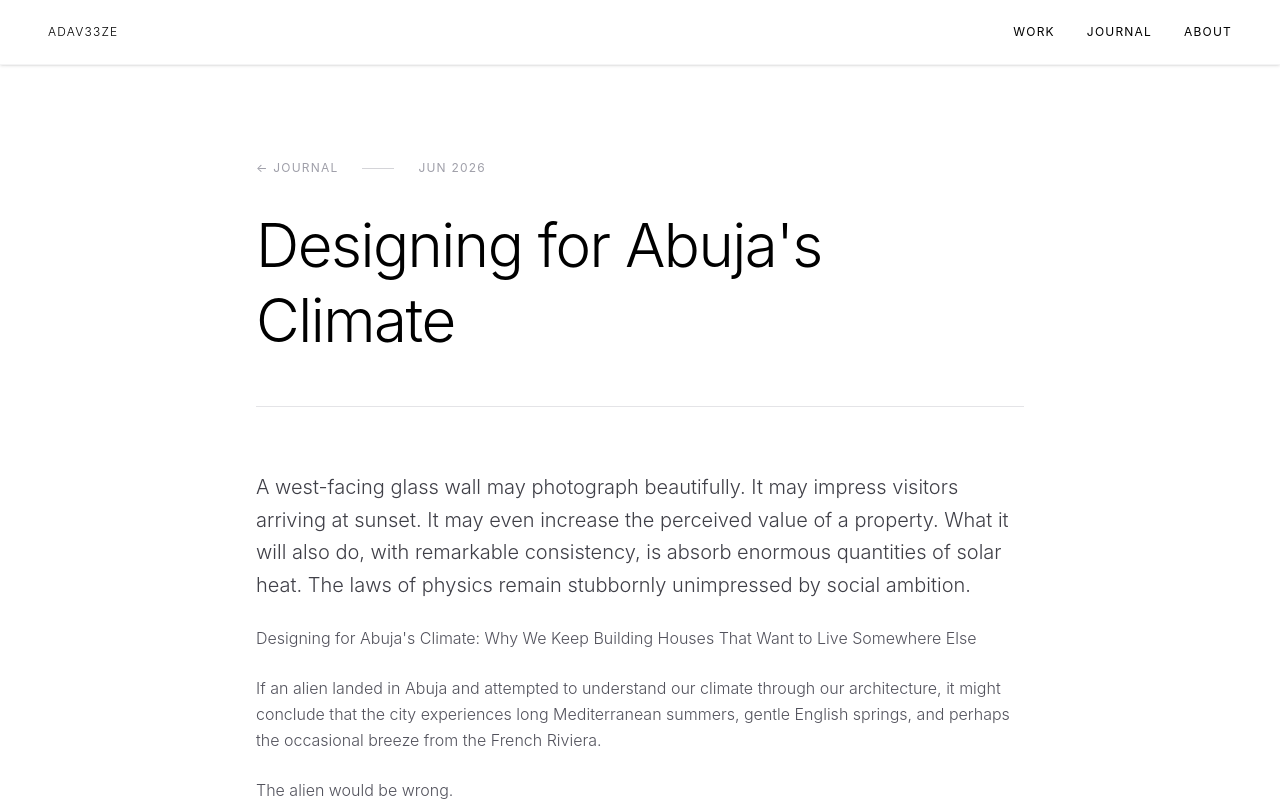
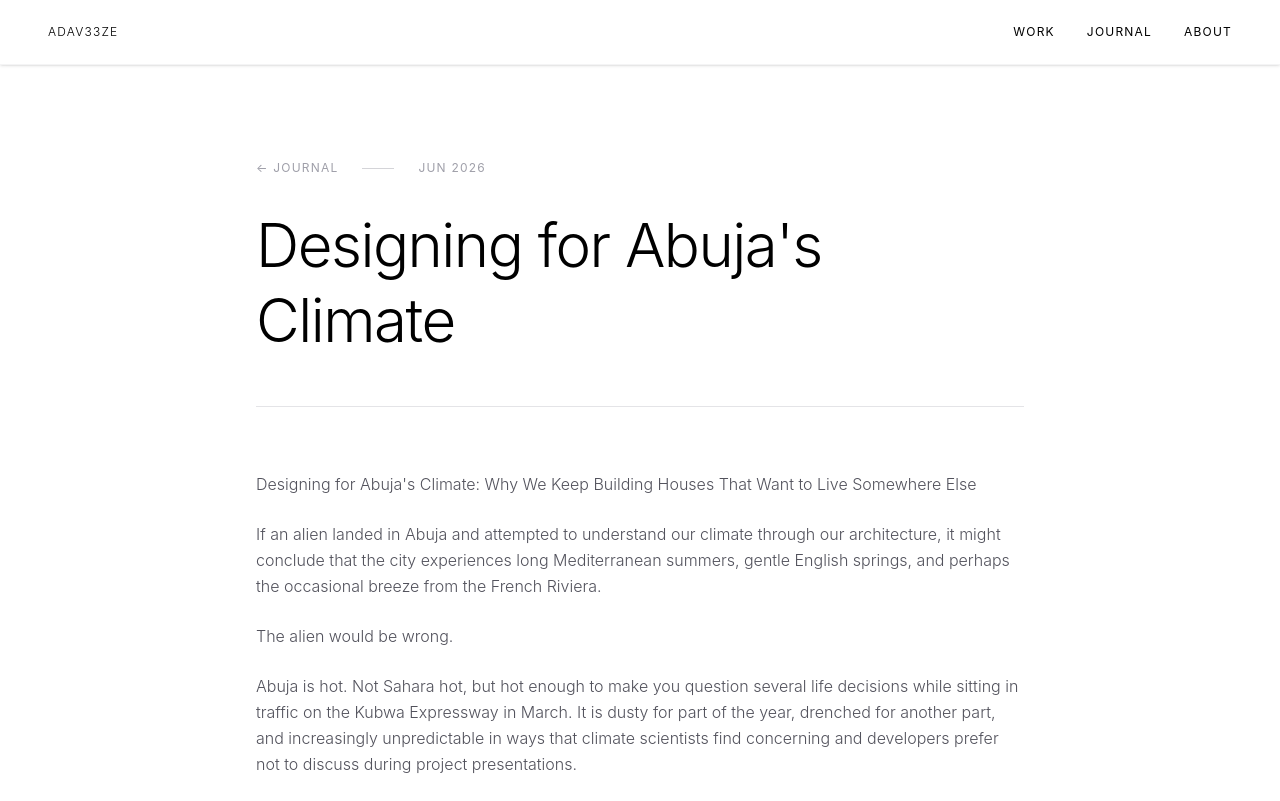
Before and after one commit to Adav33ze/adav33ze.github.io, a Next.js app: page /blog/designing-for-abujas-climate in a window 1280 px wide. Shown: the top 801 px of the page. Built offline with nearby package versions, Linux system fonts and the light colour scheme.

Commit message:
Update page.tsx

```diff
--- a/app/blog/[slug]/page.tsx
+++ b/app/blog/[slug]/page.tsx
@@ -47,22 +47,18 @@ export default async function BlogPostPage({ params }: PageProps) {
       {/* ARTICLE */}
       <article className="pt-40 pb-24 px-6 md:px-12">
         <header className="max-w-3xl mx-auto mb-16 pb-12 border-b border-zinc-200">
-          {/* FIX: stack breadcrumb vertically on mobile, hide divider on mobile */}
           <div className="flex flex-col gap-2 mb-8 text-xs uppercase tracking-widest text-zinc-400 md:flex-row md:items-center md:gap-6">
             <Link href="/blog" className="hover:text-black transition-colors">← Journal</Link>
             <span className="hidden md:inline-block w-8 h-px bg-zinc-300" />
             <span>{post.date}</span>
           </div>
-          {/* FIX: text-3xl base (was text-4xl) — post titles can be long */}
           <h1 className="font-display text-3xl md:text-6xl font-light tracking-tight leading-tight">
             {post.title}
           </h1>
         </header>
 
+        {/* excerpt removed — body paragraphs only */}
         <div className="max-w-3xl mx-auto space-y-6">
-          <p className="font-body text-base md:text-xl font-light leading-relaxed text-zinc-700">
-            {post.excerpt}
-          </p>
           {paragraphs.map((paragraph, i) => (
             <p key={i} className="font-body text-sm md:text-base font-light leading-relaxed text-zinc-600">
               {paragraph}
@@ -93,7 +89,7 @@ export default async function BlogPostPage({ params }: PageProps) {
         </div>
       </nav>
 
-      {/* FOOTER — FIX: stacks vertically on mobile */}
+      {/* FOOTER */}
       <footer className="bg-black text-zinc-500 text-[10px] uppercase tracking-widest py-8 px-6 md:px-12">
         <div className="flex flex-col gap-3 md:flex-row md:justify-between md:items-center">
           <p>© 2026 Abdulrahman. All rights reserved.</p>
```
